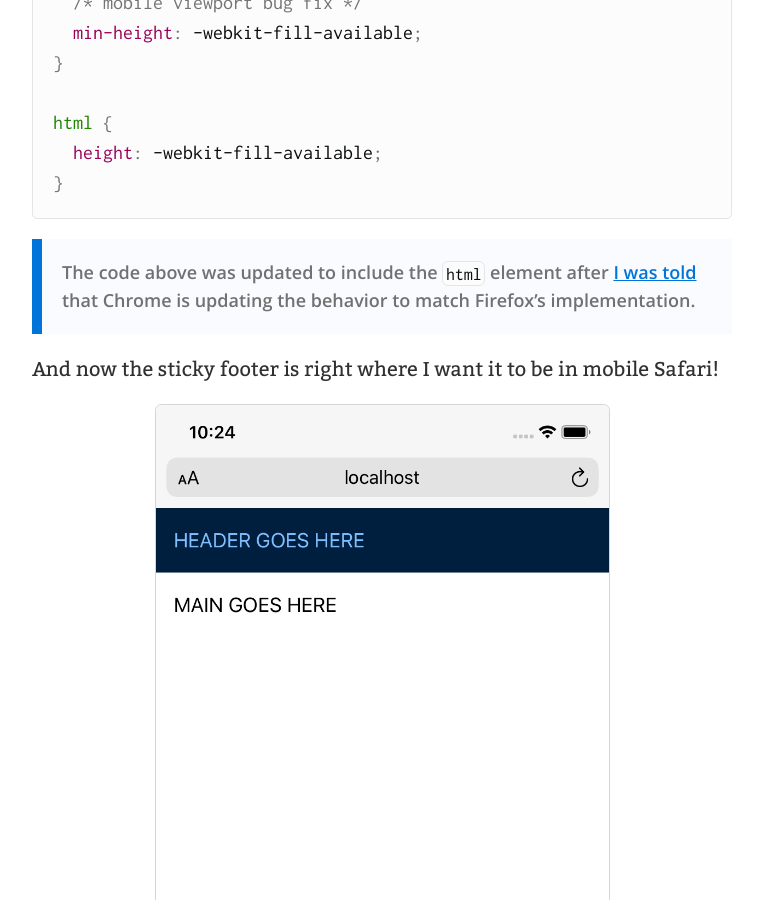
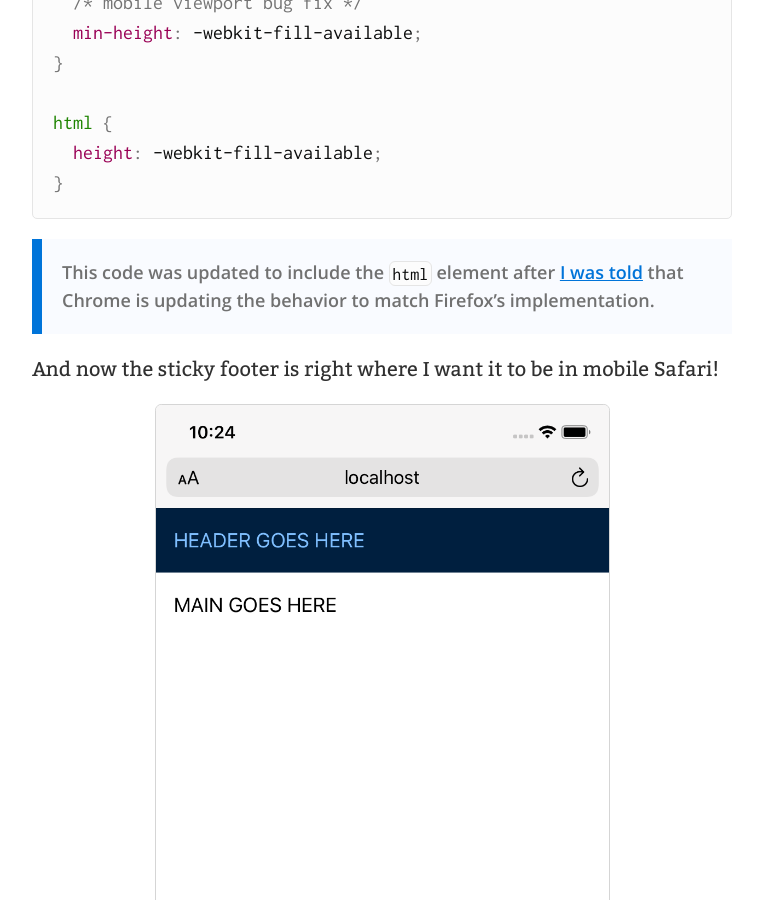
Before and after one commit to AllThingsSmitty/allthingssmitty.github.io, a Jekyll site: the page built from _posts/2020-05-11-css-fix-for-100vh-in-mobile-webkit.md, in a window 1280 px wide and 900 px high, scrolled down 2989 px. Shown: the whole window, without its empty margins (258-1021 px from the left). Built offline with Jekyll 4.4.1, drawn with Linux system fonts in a browser that asks for light colours; comment, search, counter and statistics services are not loaded.

Commit message:
Minor edit

````diff
--- a/_posts/2020-05-11-css-fix-for-100vh-in-mobile-webkit.md
+++ b/_posts/2020-05-11-css-fix-for-100vh-in-mobile-webkit.md
@@ -60,7 +60,7 @@
 ```
 
 {:.message}
-The code above was updated to include the `html` element after [I was told](https://twitter.com/bfgeek/status/1262459015155441664){:rel="external"} that Chrome is updating the behavior to match Firefox’s implementation.
+This code was updated to include the `html` element after [I was told](https://twitter.com/bfgeek/status/1262459015155441664){:rel="external"} that Chrome is updating the behavior to match Firefox’s implementation.
 
 And now the sticky footer is right where I want it to be in mobile Safari!
 
````
